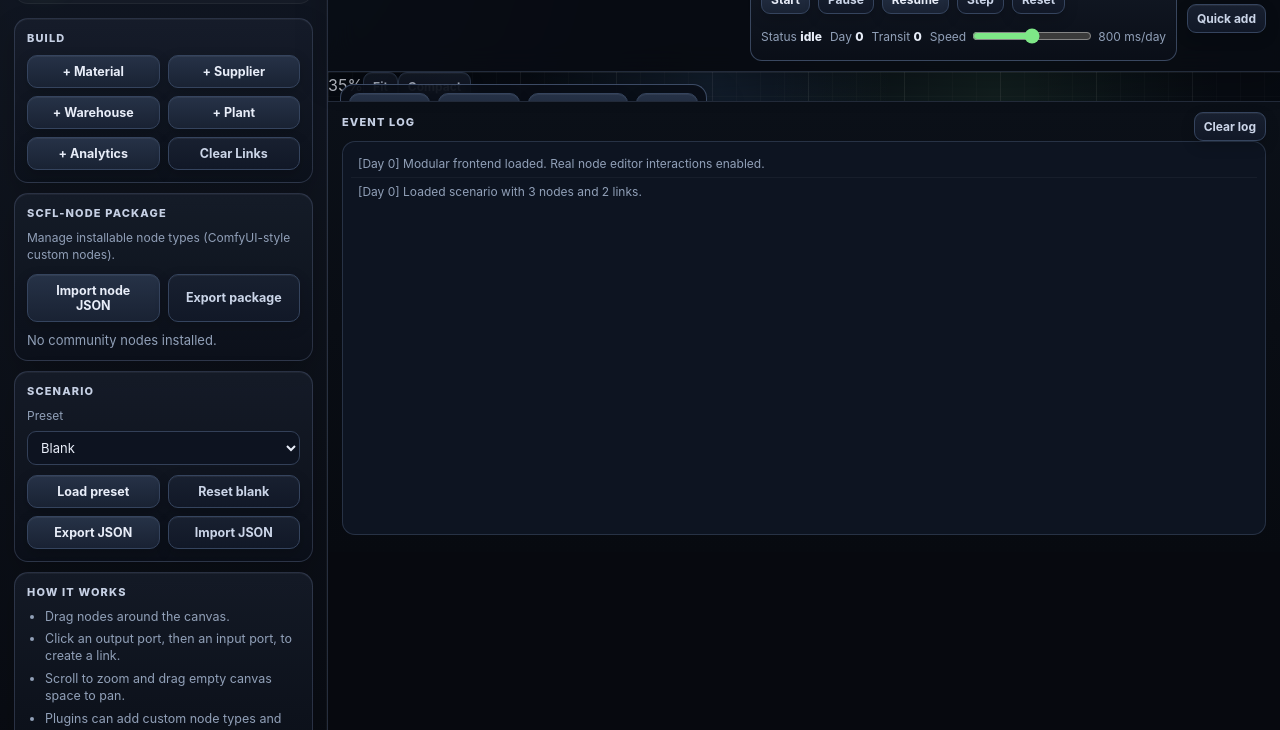
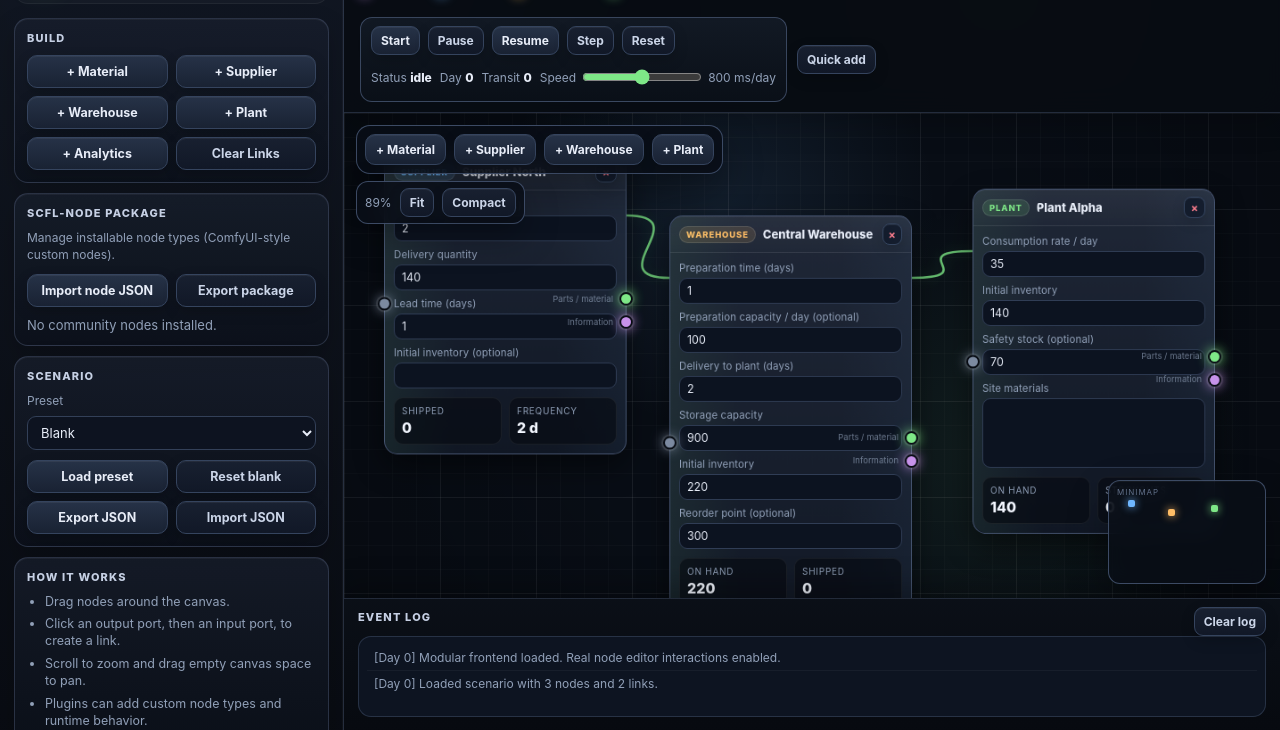
Before and after one commit to Myoxsis/Supply-Chain-Flow-Lab, a plain HTML site: page index.html in a window 1280 px wide. Shown: the part 70-800 px from the top of the page. Drawn offline with Linux system fonts and the light colour scheme.

Commit message:
Fix node editor layout and runtime visual affordances

```diff
--- a/styles.css
+++ b/styles.css
@@ -31,118 +31,49 @@ html, body { height: 100%; margin: 0; font-family: Inter, ui-sans-serif, system-
 button, input, textarea, select { font: inherit; }
 body { overflow: hidden; }
 
-.app-shell { display: grid; grid-template-columns: 328px 1fr; height: 100vh; background: radial-gradient(circle at 20% 0%, rgba(111,183,255,.11), transparent 34%), radial-gradient(circle at 78% 8%, rgba(126,231,135,.08), transparent 30%), var(--bg); }
-
-.sidebar {
-  background: linear-gradient(180deg, rgba(17, 23, 34, .98), rgba(9, 12, 19, .98));
-  border-right: 1px solid rgba(95, 112, 145, .34);
-  padding: 14px;
-  overflow: auto;
-  box-shadow: inset -1px 0 0 rgba(255,255,255,.03);
-}
-
+.app-shell { display: grid; grid-template-columns: 344px minmax(0, 1fr); height: 100vh; background: radial-gradient(circle at 20% 0%, rgba(111,183,255,.11), transparent 34%), radial-gradient(circle at 78% 8%, rgba(126,231,135,.08), transparent 30%), var(--bg); }
+.sidebar { background: linear-gradient(180deg, rgba(17, 23, 34, .98), rgba(9, 12, 19, .98)); border-right: 1px solid rgba(95, 112, 145, .34); padding: 14px; overflow: auto; box-shadow: inset -1px 0 0 rgba(255,255,255,.03); }
 .sidebar::-webkit-scrollbar, .event-log::-webkit-scrollbar { width: 10px; }
 .sidebar::-webkit-scrollbar-thumb, .event-log::-webkit-scrollbar-thumb { background: #2a3447; border-radius: 999px; border: 2px solid transparent; background-clip: content-box; }
-
 .brand { display: flex; gap: 12px; align-items: center; margin-bottom: 14px; padding: 8px; border-radius: 14px; background: rgba(255,255,255,.025); border: 1px solid rgba(255,255,255,.055); }
-.brand-mark {
-  width: 42px; height: 42px; border-radius: 11px; display: grid; place-items: center;
-  background: linear-gradient(135deg, rgba(126,231,135,.22), rgba(111,183,255,.10));
-  border: 1px solid rgba(126,231,135,.36); color: var(--accent); font-weight: 900; letter-spacing: .05em;
-  box-shadow: 0 0 20px rgba(126,231,135,.08);
-}
+.brand-mark { width: 42px; height: 42px; border-radius: 11px; display: grid; place-items: center; background: linear-gradient(135deg, rgba(126,231,135,.22), rgba(111,183,255,.10)); border: 1px solid rgba(126,231,135,.36); color: var(--accent); font-weight: 900; letter-spacing: .05em; box-shadow: 0 0 20px rgba(126,231,135,.08); }
 .brand h1 { margin: 0; font-size: 15px; font-weight: 750; letter-spacing: .01em; }
 .brand p { margin: 2px 0 0; color: var(--muted); font-size: 12px; }
-
-.panel {
-  background: linear-gradient(180deg, rgba(24, 31, 45, .72), rgba(12, 17, 27, .72));
-  border: 1px solid rgba(89, 104, 134, .38);
-  border-radius: 14px;
-  padding: 12px;
-  margin-bottom: 10px;
-  box-shadow: inset 0 1px 0 rgba(255,255,255,.045), 0 10px 26px rgba(0,0,0,.18);
-}
+.panel { background: linear-gradient(180deg, rgba(24, 31, 45, .72), rgba(12, 17, 27, .72)); border: 1px solid rgba(89, 104, 134, .38); border-radius: 14px; padding: 12px; margin-bottom: 10px; box-shadow: inset 0 1px 0 rgba(255,255,255,.045), 0 10px 26px rgba(0,0,0,.18); }
 .panel h2, .log-header h3 { margin: 0 0 10px; font-size: 11px; letter-spacing: .105em; text-transform: uppercase; color: #c6d0e4; font-weight: 760; }
 .panel-note { margin: 0 0 8px; color: var(--muted); font-size: 12px; line-height: 1.4; }
 .panel ul { margin: 0; padding-left: 18px; color: var(--muted); }
 .panel li { margin-bottom: 6px; font-size: 12.5px; line-height: 1.35; }
-
 .button-grid { display: grid; grid-template-columns: 1fr 1fr; gap: 8px; }
 .scenario-grid { margin-top: 10px; }
-button {
-  background: linear-gradient(180deg, #263247, #192233);
-  color: var(--text);
-  border: 1px solid #35445e;
-  border-radius: 10px;
-  padding: 8px 10px;
-  cursor: pointer;
-  transition: transform .16s ease, border-color .16s ease, background .16s ease, box-shadow .16s ease;
-  box-shadow: inset 0 1px 0 rgba(255,255,255,.055), 0 5px 14px rgba(0,0,0,.18);
-  font-size: 12.5px;
-  font-weight: 650;
-}
+button { background: linear-gradient(180deg, #263247, #192233); color: var(--text); border: 1px solid #35445e; border-radius: 10px; padding: 8px 10px; cursor: pointer; transition: transform .16s ease, border-color .16s ease, background .16s ease, box-shadow .16s ease; box-shadow: inset 0 1px 0 rgba(255,255,255,.055), 0 5px 14px rgba(0,0,0,.18); font-size: 12.5px; font-weight: 650; }
 button:hover { transform: translateY(-1px); border-color: #617293; box-shadow: inset 0 1px 0 rgba(255,255,255,.08), 0 8px 18px rgba(0,0,0,.24); }
 button:active { transform: translateY(0); }
 button.ghost { background: linear-gradient(180deg, #182030, #111827); color: #cbd5e8; }
 button.small { padding: 6px 9px; border-radius: 9px; font-size: 12px; }
-
 label { display: block; margin-top: 10px; font-size: 12px; color: var(--muted); }
 label input[type="checkbox"] { margin-right: 8px; transform: translateY(1px); accent-color: var(--accent); }
-section.panel > select, input, textarea, select {
-  background: #0d1320;
-  border: 1px solid #334058;
-  border-radius: 9px;
-  padding: 7px 9px;
-  color: var(--text);
-  outline: none;
-}
+section.panel > select, input, textarea, select { background: #0d1320; border: 1px solid #334058; border-radius: 9px; padding: 7px 9px; color: var(--text); outline: none; }
 section.panel > select { width: 100%; margin-top: 8px; font-size: 13px; }
 input:focus, textarea:focus, select:focus { border-color: rgba(126,231,135,.72); box-shadow: 0 0 0 2px rgba(126,231,135,.12); }
 input[type="range"] { width: 100%; accent-color: var(--accent); }
 .empty-state { color: var(--muted); font-size: 13px; }
-
 .node-package-list { margin-top: 10px; display: grid; gap: 8px; }
-.node-package-list > div, .node-package-item {
-  border: 1px solid #303d54;
-  border-radius: 10px;
-  background: #101827;
-  padding: 8px;
-  font-size: 12px;
-}
+.node-package-list > div, .node-package-item { border: 1px solid #303d54; border-radius: 10px; background: #101827; padding: 8px; font-size: 12px; }
 .node-package-list small { color: var(--muted); display: block; margin-top: 3px; }
 
-.workspace-shell { display: grid; grid-template-rows: auto auto 1fr 178px; min-width: 0; }
-.workspace-topbar {
-  display: flex; justify-content: space-between; align-items: center; padding: 10px 14px;
-  border-bottom: 1px solid rgba(95,112,145,.32);
-  background: rgba(8, 12, 19, .82);
-  backdrop-filter: blur(14px);
-  gap: 10px;
-  box-shadow: 0 8px 30px rgba(0,0,0,.22);
-  z-index: 5;
-}
+.workspace-shell { display: grid; grid-template-rows: 108px minmax(0, 1fr) 146px; min-width: 0; height: 100vh; overflow: hidden; }
+.workspace-topbar { display: grid; grid-template-columns: auto minmax(160px, 1fr) auto; align-items: center; padding: 10px 16px; border-bottom: 1px solid rgba(95,112,145,.32); background: rgba(8, 12, 19, .92); backdrop-filter: blur(14px); gap: 18px; box-shadow: 0 8px 30px rgba(0,0,0,.22); z-index: 20; }
 .topbar-controls { display: flex; align-items: center; gap: 10px; min-width: 0; }
-.sim-controls-inline {
-  display: flex; flex-direction: column; gap: 6px;
-  padding: 8px 10px;
-  border-radius: 12px;
-  border: 1px solid rgba(74, 90, 120, .72);
-  background: linear-gradient(180deg, rgba(20, 27, 39, .9), rgba(11, 16, 25, .9));
-}
+.sim-controls-inline { display: flex; flex-direction: column; gap: 6px; padding: 8px 10px; border-radius: 12px; border: 1px solid rgba(74, 90, 120, .72); background: linear-gradient(180deg, rgba(20, 27, 39, .9), rgba(11, 16, 25, .9)); }
 .sim-inline-actions, .sim-inline-meta { display: flex; align-items: center; gap: 8px; flex-wrap: wrap; }
 .sim-inline-meta { color: var(--muted); font-size: 12px; }
 .sim-inline-meta strong { color: var(--text); font-weight: 800; }
 .sim-speed-inline { margin: 0; display: inline-flex; align-items: center; gap: 6px; }
 .sim-speed-inline input[type="range"] { margin: 0; width: 120px; }
-.graph-edit-toolbar {
-  display: flex; flex-wrap: wrap; gap: 8px; align-items: center;
-  padding: 8px 14px;
-  border-bottom: 1px solid rgba(95,112,145,.25);
-  background: rgba(9, 13, 21, .78);
-}
 .inline-toggle { display: inline-flex; align-items: center; gap: 6px; margin: 0 0 0 6px; font-size: 12px; }
 .pill { color: #b3c0d8; font-size: 11px; border: 1px solid #334058; border-radius: 999px; padding: 5px 10px; letter-spacing: .075em; text-transform: uppercase; background: rgba(255,255,255,.025); }
-.legend { display: flex; gap: 14px; color: var(--muted); font-size: 12px; }
+.legend { display: flex; gap: 14px; color: var(--muted); font-size: 12px; justify-content: center; }
 .legend span { display: flex; align-items: center; gap: 8px; }
 .dot { width: 9px; height: 9px; border-radius: 50%; display: inline-block; box-shadow: 0 0 12px currentColor; }
 .dot.supplier { background: var(--supplier); color: var(--supplier); }
@@ -150,93 +81,42 @@ input[type="range"] { width: 100%; accent-color: var(--accent); }
 .dot.warehouse { background: var(--warehouse); color: var(--warehouse); }
 .dot.plant { background: var(--plant); color: var(--plant); }
 
-.workspace {
-  position: relative; overflow: hidden;
-  background:
-    linear-gradient(rgba(255,255,255,.05) 1px, transparent 1px),
-    linear-gradient(90deg, rgba(255,255,255,.05) 1px, transparent 1px),
-    linear-gradient(rgba(255,255,255,.018) 1px, transparent 1px),
-    linear-gradient(90deg, rgba(255,255,255,.018) 1px, transparent 1px),
-    radial-gradient(circle at 40% 20%, rgba(111,183,255,.10), transparent 32%),
-    radial-gradient(circle at 70% 70%, rgba(126,231,135,.08), transparent 34%),
-    #080d15;
-  background-size: 96px 96px, 96px 96px, 24px 24px, 24px 24px, auto, auto, auto;
-}
-.workspace::after {
-  content: "";
-  position: absolute;
-  inset: 0;
-  pointer-events: none;
-  background: radial-gradient(circle at center, transparent 44%, rgba(0,0,0,.20));
-}
-.links { position: absolute; inset: 0; width: 100%; height: 100%; pointer-events: none; z-index: 1; }
-.link-path {
-  fill: none;
-  stroke: rgba(126,231,135,.82);
-  stroke-width: 2.6;
-  stroke-linecap: round;
-  stroke-linejoin: round;
-  filter: drop-shadow(0 0 8px rgba(126,231,135,.24));
-  pointer-events: stroke;
-}
+.workspace { position: relative; overflow: hidden; min-height: 0; background: linear-gradient(rgba(255,255,255,.05) 1px, transparent 1px), linear-gradient(90deg, rgba(255,255,255,.05) 1px, transparent 1px), linear-gradient(rgba(255,255,255,.018) 1px, transparent 1px), linear-gradient(90deg, rgba(255,255,255,.018) 1px, transparent 1px), radial-gradient(circle at 40% 20%, rgba(111,183,255,.10), transparent 32%), radial-gradient(circle at 70% 70%, rgba(126,231,135,.08), transparent 34%), #080d15; background-size: 96px 96px, 96px 96px, 24px 24px, 24px 24px, auto, auto, auto; }
+.workspace::after { content: ""; position: absolute; inset: 0; pointer-events: none; background: radial-gradient(circle at center, transparent 44%, rgba(0,0,0,.20)); z-index: 2; }
+.graph-layer { position: absolute; inset: 0; z-index: 3; will-change: transform; }
+.links { position: absolute; left: 0; top: 0; width: 4000px; height: 3000px; pointer-events: none; z-index: 1; overflow: visible; }
+.link-path { fill: none; stroke: rgba(126,231,135,.82); stroke-width: 2.6; stroke-linecap: round; stroke-linejoin: round; filter: drop-shadow(0 0 8px rgba(126,231,135,.24)); pointer-events: stroke; }
 .link-path.information-link { stroke: rgba(199,146,234,.82); filter: drop-shadow(0 0 8px rgba(199,146,234,.24)); }
 .link-path.selected { stroke: #9ad5ff; stroke-width: 3.5; }
+.link-path.active-flow { stroke-dasharray: 12 10; animation: flow-dash .55s linear infinite; filter: drop-shadow(0 0 12px rgba(126,231,135,.48)); }
 .link-label { fill: #dce8ff; font-size: 11px; text-anchor: middle; paint-order: stroke; stroke: rgba(6, 9, 15, .96); stroke-width: 4px; stroke-linejoin: round; pointer-events: none; }
-
-.node-create-toolbar {
-  position: absolute; top: 12px; left: 12px; z-index: 20;
-  display: flex; gap: 8px; padding: 8px;
-  border-radius: 14px;
-  border: 1px solid rgba(81, 99, 131, .72);
-  background: rgba(10, 15, 24, .86);
-  backdrop-filter: blur(10px);
-  box-shadow: 0 16px 40px rgba(0,0,0,.32);
-}
+.node-create-toolbar { position: absolute; top: 12px; left: 12px; z-index: 40; display: flex; gap: 8px; padding: 8px; border-radius: 14px; border: 1px solid rgba(81, 99, 131, .72); background: rgba(10, 15, 24, .86); backdrop-filter: blur(10px); box-shadow: 0 16px 40px rgba(0,0,0,.32); }
 .toolbar-action { font-size: 12px; padding: 7px 10px; }
-.canvas-context-menu {
-  position: absolute; z-index: 30; width: 246px; padding: 10px;
-  border: 1px solid rgba(89, 106, 140, .82);
-  border-radius: 14px;
-  background: rgba(13, 19, 30, .98);
-  box-shadow: 0 24px 58px rgba(0,0,0,.58);
-}
+.viewport-hud { position: absolute; left: 12px; top: 68px; z-index: 45; display: flex; align-items: center; gap: 8px; padding: 6px 8px; border: 1px solid rgba(81, 99, 131, .72); border-radius: 12px; background: rgba(10, 15, 24, .86); backdrop-filter: blur(10px); box-shadow: 0 14px 34px rgba(0,0,0,.26); color: var(--muted); font-size: 12px; }
+.minimap { position: absolute; right: 14px; bottom: 14px; z-index: 45; width: 158px; height: 104px; border-radius: 12px; border: 1px solid rgba(81, 99, 131, .72); background: rgba(9, 14, 23, .80); backdrop-filter: blur(10px); box-shadow: 0 16px 40px rgba(0,0,0,.28), inset 0 1px 0 rgba(255,255,255,.04); overflow: hidden; }
+.minimap::before { content: "MINIMAP"; position: absolute; top: 6px; left: 8px; font-size: 8px; letter-spacing: .12em; color: var(--muted-2); }
+.minimap-node { position: absolute; width: 7px; height: 7px; border-radius: 2px; background: var(--accent); box-shadow: 0 0 8px currentColor; }
+.minimap-node.type-supplier { background: var(--supplier); color: var(--supplier); }
+.minimap-node.type-material { background: var(--material); color: var(--material); }
+.minimap-node.type-warehouse { background: var(--warehouse); color: var(--warehouse); }
+.minimap-node.type-plant { background: var(--plant); color: var(--plant); }
+.minimap-node.type-analytics { background: var(--analytics); color: var(--analytics); }
+.canvas-context-menu { position: absolute; z-index: 60; width: 246px; padding: 10px; border: 1px solid rgba(89, 106, 140, .82); border-radius: 14px; background: rgba(13, 19, 30, .98); box-shadow: 0 24px 58px rgba(0,0,0,.58); }
 .canvas-context-menu input { width: 100%; margin-bottom: 8px; }
 .canvas-context-actions { display: grid; gap: 6px; }
 .context-action { width: 100%; text-align: left; padding: 8px 10px; }
 .context-empty { margin: 8px 0 2px; color: var(--muted); font-size: 12px; }
 .hidden { display: none !important; }
 
-.node-card {
-  position: absolute;
-  width: 272px;
-  min-height: 144px;
-  background: linear-gradient(180deg, rgba(32, 40, 56, .98), rgba(17, 24, 37, .98));
-  border: 1px solid rgba(80, 96, 126, .86);
-  border-radius: 15px;
-  box-shadow: var(--node-shadow);
-  user-select: none;
-  transition: border-color .12s ease, box-shadow .16s ease, filter .16s ease;
-  z-index: 3;
-}
-.node-card::before {
-  content: "";
-  position: absolute;
-  inset: 0;
-  border-radius: 15px;
-  pointer-events: none;
-  background: linear-gradient(90deg, rgba(126,231,135,.16), transparent 30%, transparent 70%, rgba(111,183,255,.10));
-  opacity: .4;
-}
+.node-card { position: absolute; width: 272px; min-height: 144px; background: linear-gradient(180deg, rgba(32, 40, 56, .98), rgba(17, 24, 37, .98)); border: 1px solid rgba(80, 96, 126, .86); border-radius: 15px; box-shadow: var(--node-shadow); user-select: none; transition: border-color .12s ease, box-shadow .16s ease, filter .16s ease, opacity .16s ease; z-index: 3; }
+.node-card::before { content: ""; position: absolute; inset: 0; border-radius: 15px; pointer-events: none; background: linear-gradient(90deg, rgba(126,231,135,.16), transparent 30%, transparent 70%, rgba(111,183,255,.10)); opacity: .4; }
 .node-card:hover { border-color: rgba(124, 146, 190, .95); filter: brightness(1.04); }
 .node-card.selected { border-color: rgba(126,231,135,.95); box-shadow: 0 0 0 1px rgba(126,231,135,.32), 0 0 28px rgba(126,231,135,.13), var(--node-shadow); }
-.node-header {
-  padding: 8px 10px;
-  border-bottom: 1px solid rgba(255,255,255,.065);
-  display: flex; justify-content: space-between; align-items: center;
-  background: linear-gradient(180deg, rgba(255,255,255,.045), rgba(255,255,255,.012));
-  border-top-left-radius: 15px; border-top-right-radius: 15px;
-  cursor: grab;
-}
+.node-card.executing { border-color: rgba(126,231,135,1); box-shadow: 0 0 0 1px rgba(126,231,135,.42), 0 0 34px rgba(126,231,135,.24), var(--node-shadow); animation: node-executing .65s ease-in-out infinite alternate; }
+.node-card.compact { min-height: 58px; }
+.node-card.compact .node-body { display: none; }
+.node-header { padding: 8px 10px; border-bottom: 1px solid rgba(255,255,255,.065); display: flex; justify-content: space-between; align-items: center; background: linear-gradient(180deg, rgba(255,255,255,.045), rgba(255,255,255,.012)); border-top-left-radius: 15px; border-top-right-radius: 15px; cursor: grab; }
+.node-card.compact .node-header { border-bottom: none; border-radius: 15px; }
 .node-title-wrap { display: flex; align-items: center; gap: 8px; min-width: 0; }
 .node-type-chip { padding: 3px 7px; border-radius: 999px; font-size: 9.5px; text-transform: uppercase; letter-spacing: .09em; font-weight: 850; border: 1px solid rgba(255,255,255,.12); }
 .node-title { background: transparent; border: none; box-shadow: none; color: var(--text); font-weight: 760; width: 152px; outline: none; font-size: 13px; padding: 0; }
@@ -253,7 +133,6 @@ input[type="range"] { width: 100%; accent-color: var(--accent); }
 .kpi .label { display: block; font-size: 10px; color: var(--muted); text-transform: uppercase; letter-spacing: .075em; }
 .kpi .value { display: block; font-weight: 800; margin-top: 3px; color: #f3f7ff; }
 .analytics-node-chart { width: 100%; height: 84px; background: linear-gradient(180deg, rgba(7, 11, 18, .9), rgba(5, 8, 14, .98)); border: 1px solid rgba(255,255,255,.08); border-radius: 9px; }
-
 .port { position: absolute; width: 15px; height: 15px; border-radius: 50%; border: 2px solid #070b12; box-shadow: 0 0 0 2px rgba(255,255,255,.09), 0 0 14px currentColor; cursor: crosshair; z-index: 6; transition: transform .14s ease, box-shadow .14s ease; }
 .port:hover { transform: scale(1.16); box-shadow: 0 0 0 2px rgba(255,255,255,.12), 0 0 0 7px rgba(126,231,135,.13), 0 0 16px currentColor; }
 .in-port { left: -8px; top: 50%; background: #7c8aa0; color: #7c8aa0; transform: translateY(-50%); }
@@ -262,28 +141,22 @@ input[type="range"] { width: 100%; accent-color: var(--accent); }
 .out-port-information { top: calc(50% + 13px); background: var(--violet); color: var(--violet); }
 .out-port::after { content: attr(data-port-label); position: absolute; right: 20px; top: 50%; transform: translateY(-50%); font-size: 9.5px; line-height: 1; color: var(--muted); white-space: nowrap; opacity: .72; }
 .delete-node { width: 24px; height: 24px; padding: 0; border-radius: 8px; color: var(--danger); background: #111827; }
-
 .node-card.type-supplier .node-type-chip { color: var(--supplier); background: rgba(111,183,255,.13); }
 .node-card.type-material .node-type-chip { color: var(--material); background: rgba(199,146,234,.16); }
 .node-card.type-warehouse .node-type-chip { color: var(--warehouse); background: rgba(255,189,102,.13); }
 .node-card.type-plant .node-type-chip { color: var(--plant); background: rgba(126,231,135,.13); }
 .node-card.type-analytics .node-type-chip { color: var(--analytics); background: rgba(255,157,243,.14); }
-
-.event-log-wrap { border-top: 1px solid rgba(95,112,145,.32); background: linear-gradient(180deg, #0b1018, #070a10); padding: 10px 14px 14px; overflow: hidden; }
+.event-log-wrap { border-top: 1px solid rgba(95,112,145,.32); background: linear-gradient(180deg, rgba(11, 16, 24, .96), rgba(7, 10, 16, .98)); padding: 8px 14px 12px; overflow: hidden; z-index: 25; box-shadow: 0 -10px 28px rgba(0,0,0,.28); }
 .log-header { display: flex; justify-content: space-between; align-items: center; }
-.event-log { height: calc(100% - 32px); overflow: auto; font-size: 12px; color: var(--muted); background: #0d1421; border: 1px solid rgba(95,112,145,.32); border-radius: 13px; padding: 8px; }
-.event-log div, .log-entry { padding: 6px 7px; border-bottom: 1px solid rgba(255,255,255,.045); }
+.event-log { height: calc(100% - 30px); overflow: auto; font-size: 12px; color: var(--muted); background: #0d1421; border: 1px solid rgba(95,112,145,.32); border-radius: 13px; padding: 8px; }
+.event-log div, .log-entry { padding: 5px 7px; border-bottom: 1px solid rgba(255,255,255,.045); }
 .event-log div:last-child, .log-entry:last-child { border-bottom: none; }
 .selection-summary { border: 1px solid rgba(95,112,145,.28); border-radius: 12px; padding: 10px; background: rgba(7, 11, 18, .35); }
 .selection-summary h3 { margin: 0; font-size: 14px; }
 .selection-summary p { margin: 4px 0 0; color: var(--muted); font-size: 12px; }
 .validation-issues { margin: 10px 0 0; padding-left: 18px; color: var(--danger); font-size: 12px; }
-
-@media (max-width: 1280px) {
-  .workspace-topbar { flex-wrap: wrap; align-items: flex-start; }
-  .topbar-controls { width: 100%; justify-content: flex-end; }
-}
-@media (max-width: 1100px) {
-  .app-shell { grid-template-columns: 300px 1fr; }
-  .node-card { width: 248px; }
-}
+.workspace.panning { cursor: grabbing; }
+@keyframes flow-dash { to { stroke-dashoffset: -22; } }
+@keyframes node-executing { from { filter: brightness(1); } to { filter: brightness(1.16); } }
+@media (max-width: 1280px) { .workspace-topbar { grid-template-columns: 1fr; align-items: flex-start; } .legend { justify-content: flex-start; } .topbar-controls { width: 100%; justify-content: flex-start; flex-wrap: wrap; } .workspace-shell { grid-template-rows: auto minmax(0, 1fr) 132px; } }
+@media (max-width: 1100px) { .app-shell { grid-template-columns: 300px 1fr; } .node-card { width: 248px; } }
```
